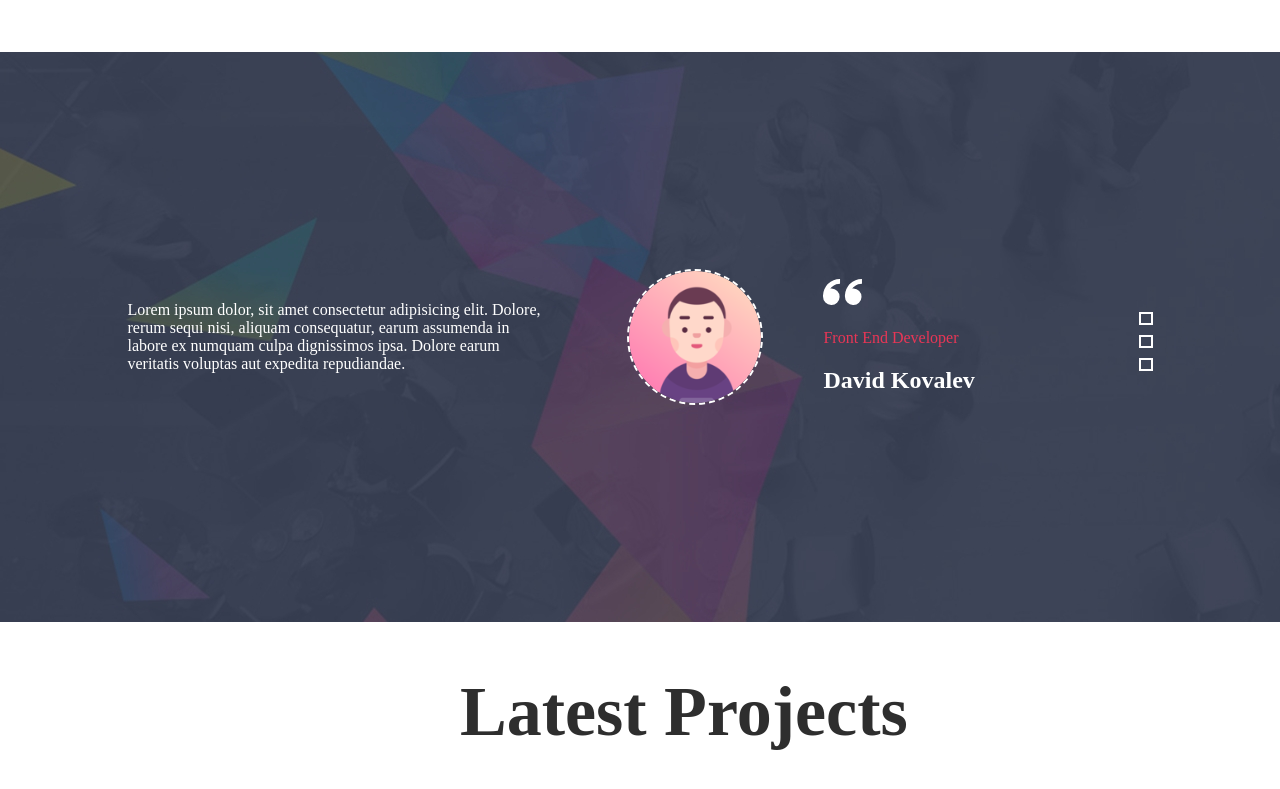
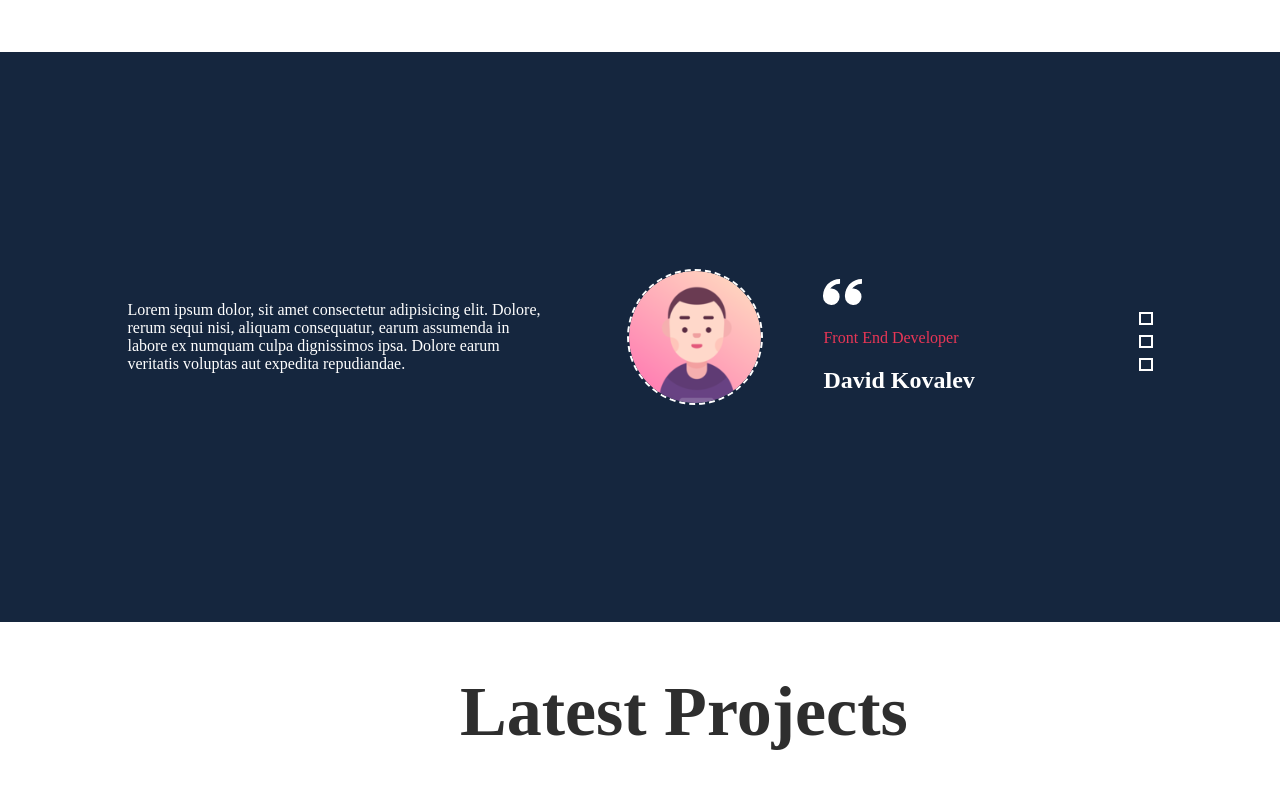
Before and after one commit to Lelabeshidze/portfolio-website, a plain HTML site: page index.html in a window 1280 px wide. Shown: the part 2510-3299 px from the top of the page. Drawn offline with Linux system fonts and the light colour scheme.

Commit message:
Update style.css

```diff
--- a/Style/style.css
+++ b/Style/style.css
@@ -482,7 +482,7 @@ header img {
 	visibility: visible;
 }
 .recomendation{
-  background-image: url('/Images/background.jpg');
+/* background-image: url('/Images/background.jpg'); */
 background-color: #15263E;
 max-width: 2000px;
 width:100%;
```
